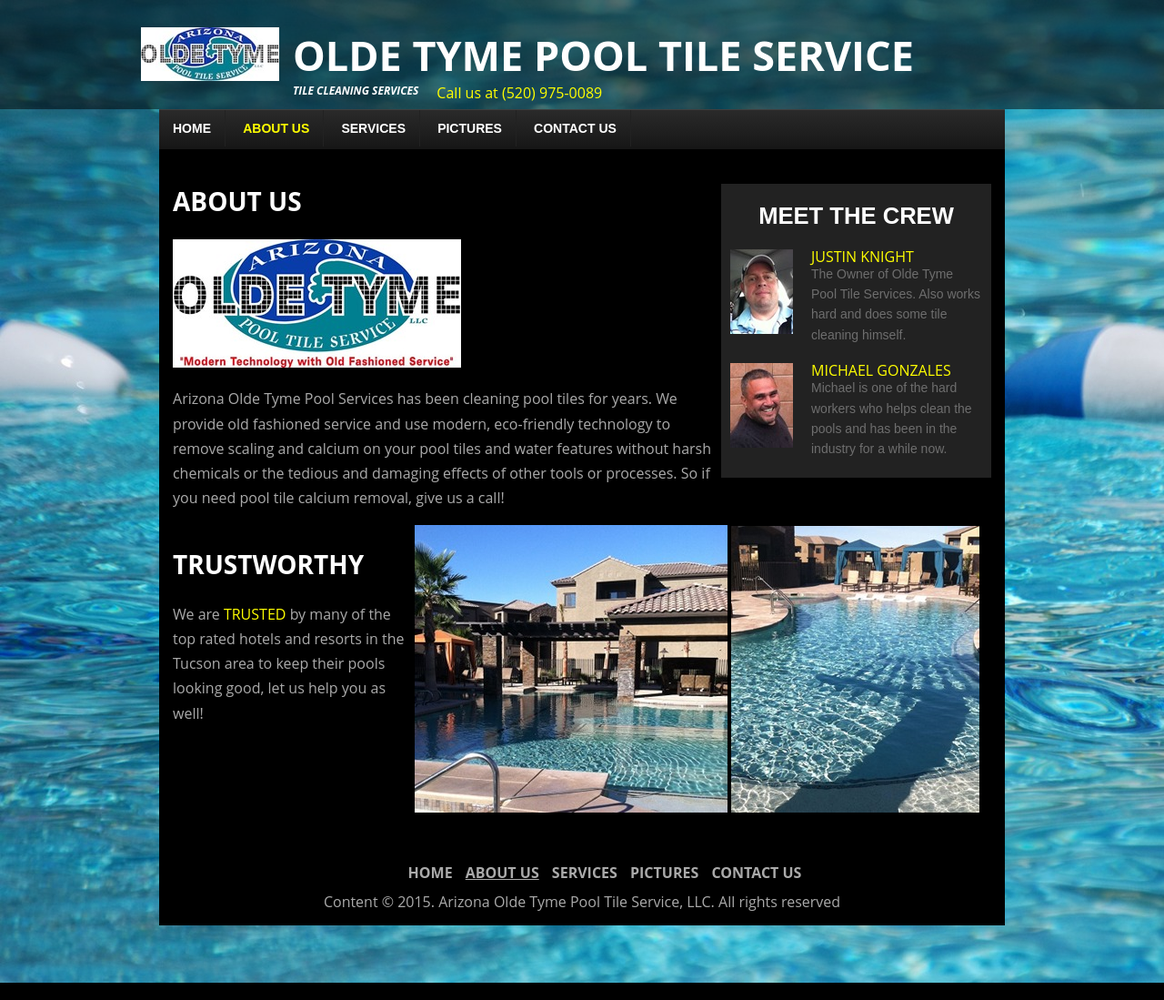
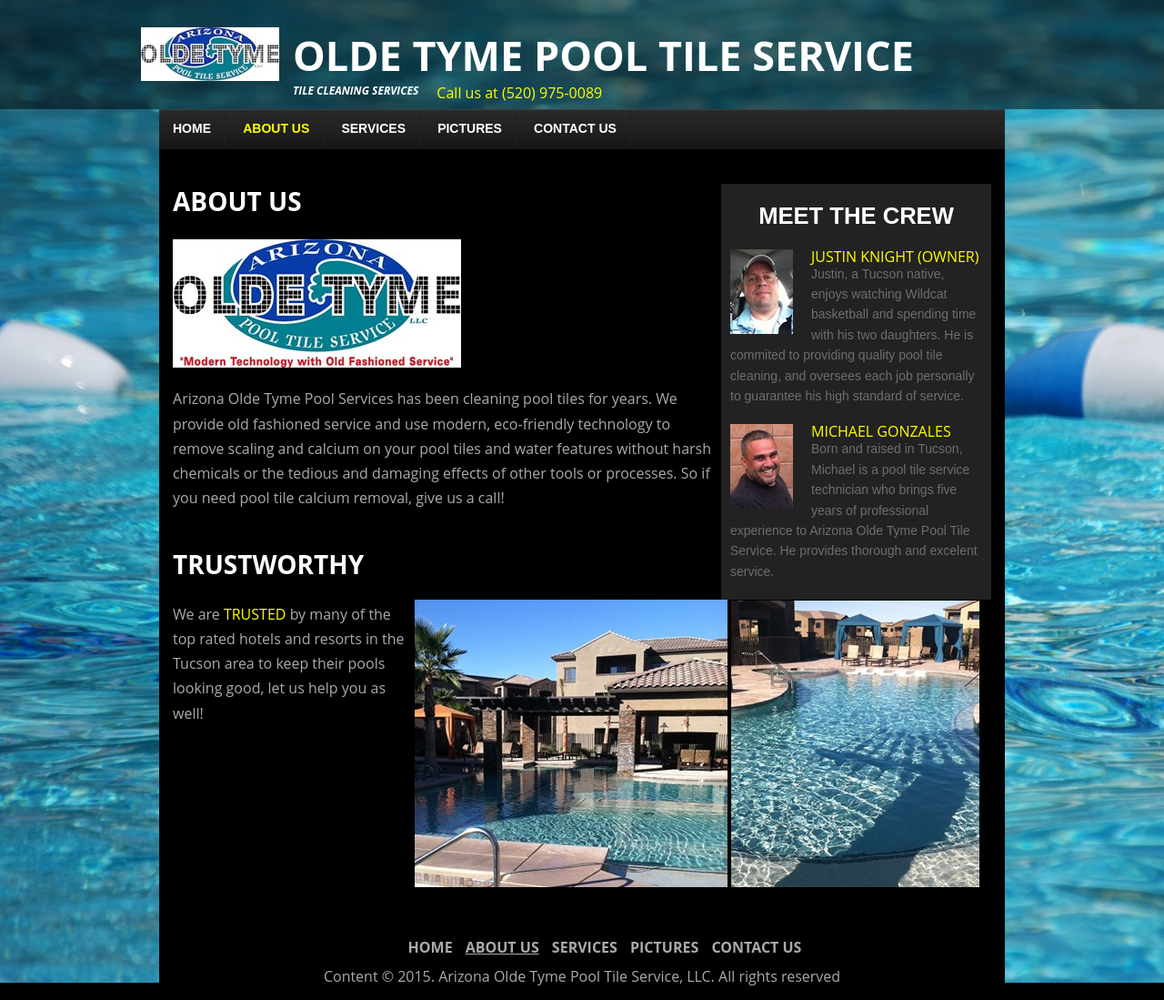
Before and after one commit to azoldetymepooltile/azoldetymepooltile.github.io, a Jekyll site: the page built from about_us.html, in a window 1280 px wide. Shown: the whole page at 91% size. Built offline with Jekyll 4.4.1, drawn with Linux system fonts in a browser that asks for light colours.

Commit message:
Updating Bios

```diff
--- a/_data/company.yml
+++ b/_data/company.yml
@@ -2,10 +2,10 @@
 phone: (520) 975-0089
 email: oldetymepooltile@gmail.com
 employees:
-  - name: Justin Knight
-    description: The Owner of Olde Tyme Pool Tile Services. Also works hard and does some tile cleaning himself.
+  - name: Justin Knight (Owner)
+    description: Justin, a Tucson native, enjoys watching Wildcat basketball and spending time with his two daughters. He is commited to providing quality pool tile cleaning, and oversees each job personally to guarantee his high standard of service.
     photo: /images/justin.jpg
 
   - name: Michael Gonzales
-    description: Michael is one of the hard workers who helps clean the pools and has been in the industry for a while now.
+    description: Born and raised in Tucson, Michael is a pool tile service technician who brings five years of professional experience to Arizona Olde Tyme Pool Tile Service.  He provides thorough and excelent service.
     photo: /images/michael.jpg
```
